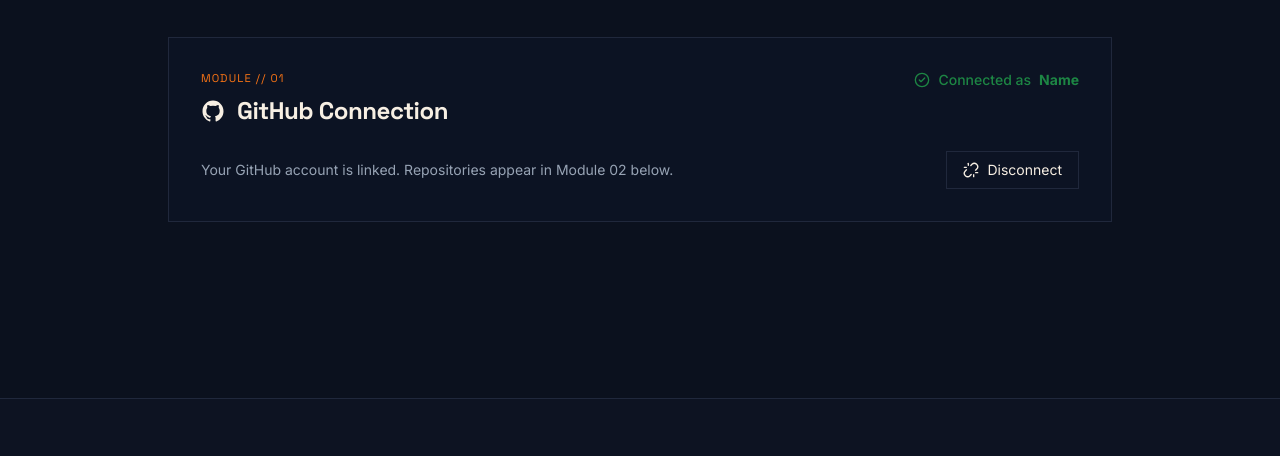
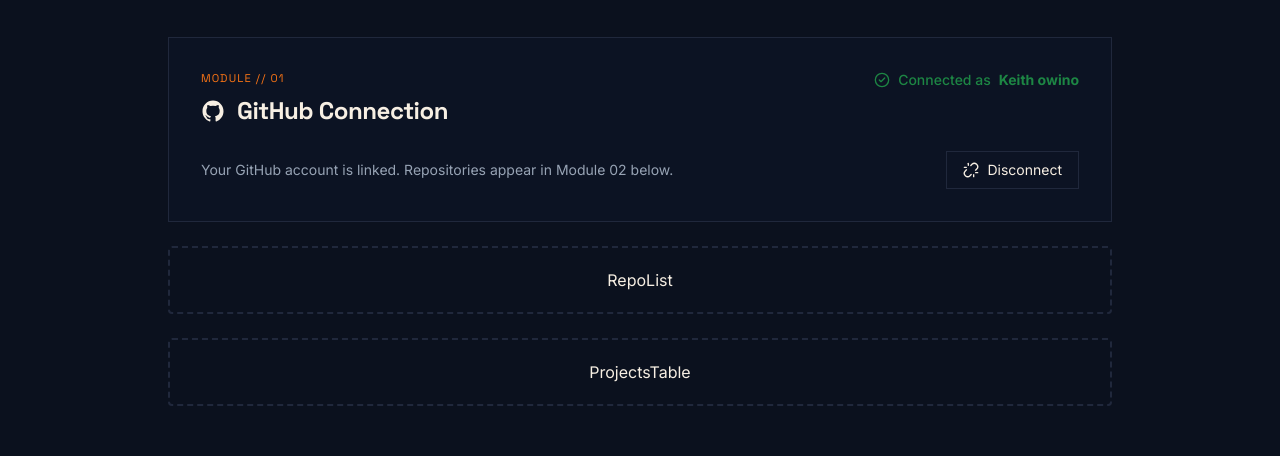
Before and after one commit to keithowino/pickaxe_and_shovel, a React (Vite) app in the folder client/: page /admin in a window 1280 px wide. Shown: the part 256-712 px from the top of the page. Built offline with nearby package versions, Linux system fonts and the light colour scheme; no server answers.

Commit message:
Init build and modify the RepoList, ProjectsTable and GitHubConnect comp' respectively.

```diff
--- a/client/src/components/admin/GitHubConnect.jsx
+++ b/client/src/components/admin/GitHubConnect.jsx
@@ -4,14 +4,20 @@
 import { IoLogoGithub } from "react-icons/io5";
 // import { base44 } from "@/api/base44Client";
 
+// dummy user
+const user = {
+	github_username: "Keith owino",
+	github_pat: "gph_1112233445r55hhj77",
+};
+
 // const GitHubConnect = ({ user, onConnected }) => {
 const GitHubConnect = () => {
-	// const [username, setUsername] = useState(user?.github_username || "");
-	// const [token, setToken] = useState("");
+	const [username, setUsername] = useState(user?.github_username || "");
+	const [token, setToken] = useState("");
 	const [saving, setSaving] = useState(false);
 
-	// const connected = Boolean(user?.github_username && user?.github_pat);
-	const connected = true; // placeholder
+	const connected = Boolean(user?.github_username && user?.github_pat);
+	// const connected = false; // placeholder
 
 	// const save = async () => {
 	// 	if (!username || !token) return;
@@ -46,8 +52,7 @@
 				{connected && (
 					<span className="flex items-center gap-2 text-secondary text-sm font-medium">
 						<CheckCircle2 className="h-4 w-4" /> Connected as{" "}
-						{/* <strong>{user.github_username}</strong> */}
-						<strong>Name</strong>
+						<strong>{user.github_username}</strong>
 					</span>
 				)}
 			</div>
@@ -73,7 +78,7 @@
 				</div>
 			) : (
 				<div className="space-y-4">
-					{/* <p className="text-sm text-muted-foreground leading-relaxed">
+					<p className="text-sm text-muted-foreground leading-relaxed">
 						Generate a GitHub Personal Access Token (classic) with{" "}
 						<code className="text-primary font-mono">repo</code>{" "}
 						scope at{" "}
@@ -85,8 +90,10 @@
 						>
 							github.com/settings/tokens
 						</a>
-						. The token is stored securely on your Base44 profile —
-						only you can see it.
+						{/* . The token is stored securely on your Base44 profile —
+						only you can see it. */}
+						. The token is stored securely on your profile — only
+						you can see it.
 					</p>
 					<div className="grid md:grid-cols-2 gap-4">
 						<div>
@@ -117,17 +124,17 @@
 						</div>
 					</div>
 					<button
-						onClick={save}
+						// onClick={save}
 						disabled={saving || !username || !token}
 						className="inline-flex items-center gap-2 bg-primary text-primary-foreground px-6 py-3 font-medium hover:bg-primary/90 disabled:opacity-50 transition-colors"
 					>
 						{saving ? (
 							<Loader2 className="h-4 w-4 animate-spin" />
 						) : (
-							<Github className="h-4 w-4" />
+							<IoLogoGithub className="h-4 w-4" />
 						)}
 						Connect GitHub
-					</button> */}
+					</button>
 				</div>
 			)}
 		</section>
--- /dev/null
+++ b/client/src/components/admin/ProjectsTable.jsx
@@ -0,0 +1,13 @@
+import React from "react";
+
+const ProjectsTable = () => {
+	return (
+		<div>
+			<div className="container mx-auto border-2 border-dashed rounded-md flex items-center justify-center my-2">
+				<p className="py-5">ProjectsTable</p>
+			</div>
+		</div>
+	);
+};
+
+export default ProjectsTable;
--- /dev/null
+++ b/client/src/components/admin/RepoList.jsx
@@ -0,0 +1,13 @@
+import React from "react";
+
+const RepoList = () => {
+	return (
+		<div>
+			<div className="container mx-auto border-2 border-dashed rounded-md flex items-center justify-center my-2">
+				<p className="py-5">RepoList</p>
+			</div>
+		</div>
+	);
+};
+
+export default RepoList;
--- a/client/src/pages/Admin.jsx
+++ b/client/src/pages/Admin.jsx
@@ -3,11 +3,11 @@
 // import { useAuth } from "@/lib/AuthContext";
 // import { base44 } from "@/api/base44Client";
 // import { Loader2, LayoutDashboard } from "lucide-react";
-// import RepoList from "@/components/admin/RepoList";
-// import ProjectsTable from "@/components/admin/ProjectsTable";
 
 import { LayoutDashboard } from "lucide-react";
 import GitHubConnect from "../components/admin/GitHubConnect";
+import RepoList from "../components/admin/RepoList";
+import ProjectsTable from "../components/admin/ProjectsTable";
 
 const Admin = () => {
 	// const { user, isLoadingAuth } = useAuth();
@@ -74,7 +74,9 @@
 				{/* <GitHubConnect user={profile} onConnected={handleConnected} /> */}
 				<GitHubConnect />
 				{/* <RepoList user={profile} onImported={handleImported} /> */}
+				<RepoList />
 				{/* <ProjectsTable user={profile} refreshKey={refreshKey} /> */}
+				<ProjectsTable />
 			</div>
 		</div>
 	);
```
